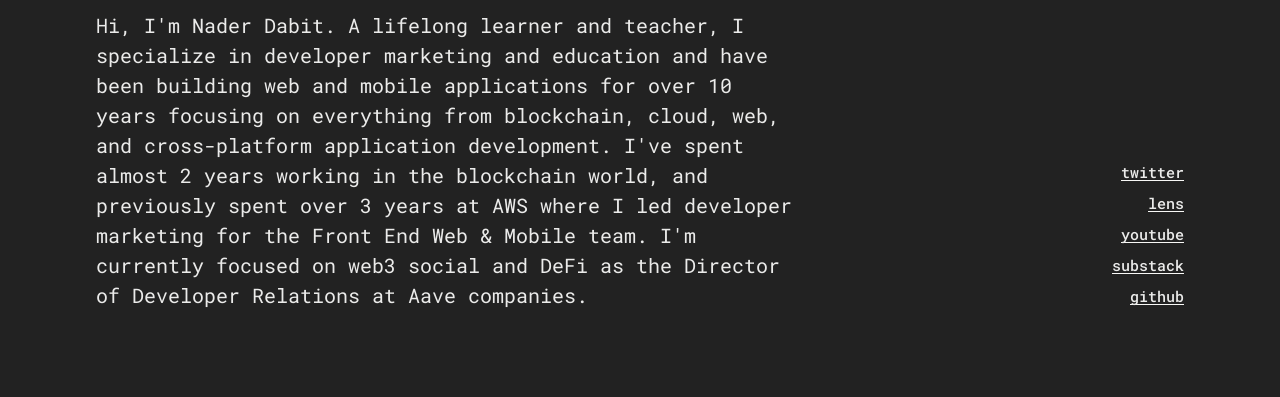
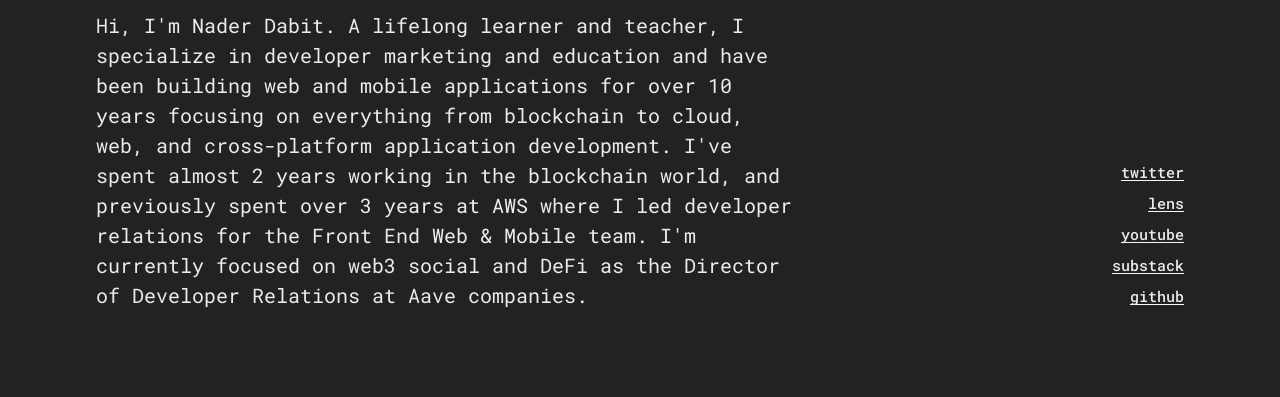
Before and after one commit to dabit3/new-portfolio, a plain HTML site: page index.html in a window 1280 px wide. Shown: the part 403-800 px from the top of the page. Drawn offline with Linux system fonts and the light colour scheme.

Commit message:
updated copy

```diff
--- a/index.html
+++ b/index.html
@@ -305,7 +305,7 @@ a:hover, a:focus {
 		  <img
 			class="avatar"
 			src="https://arweave.net/GHzq1h76LVyt3sFkZFZJ2p95fakW--mW3_bXPVMe2iU" />
-			<p class="bio">Hi, I'm Nader Dabit. A lifelong learner and teacher, I specialize in developer marketing and education and have been building web and mobile applications for over 10 years focusing on everything from blockchain, cloud, web, and cross-platform application development. I've spent almost 2 years working in the blockchain world, and previously spent over 3 years at AWS where I led developer marketing for the Front End Web & Mobile team. I'm currently focused on web3 social and DeFi as the Director of Developer Relations at Aave companies.
+			<p class="bio">Hi, I'm Nader Dabit. A lifelong learner and teacher, I specialize in developer marketing and education and have been building web and mobile applications for over 10 years focusing on everything from blockchain to cloud, web, and cross-platform application development. I've spent almost 2 years working in the blockchain world, and previously spent over 3 years at AWS where I led developer relations for the Front End Web & Mobile team. I'm currently focused on web3 social and DeFi as the Director of Developer Relations at Aave companies.
 			</p>
 		</section>
 		<section class="section column-section-main">
```
